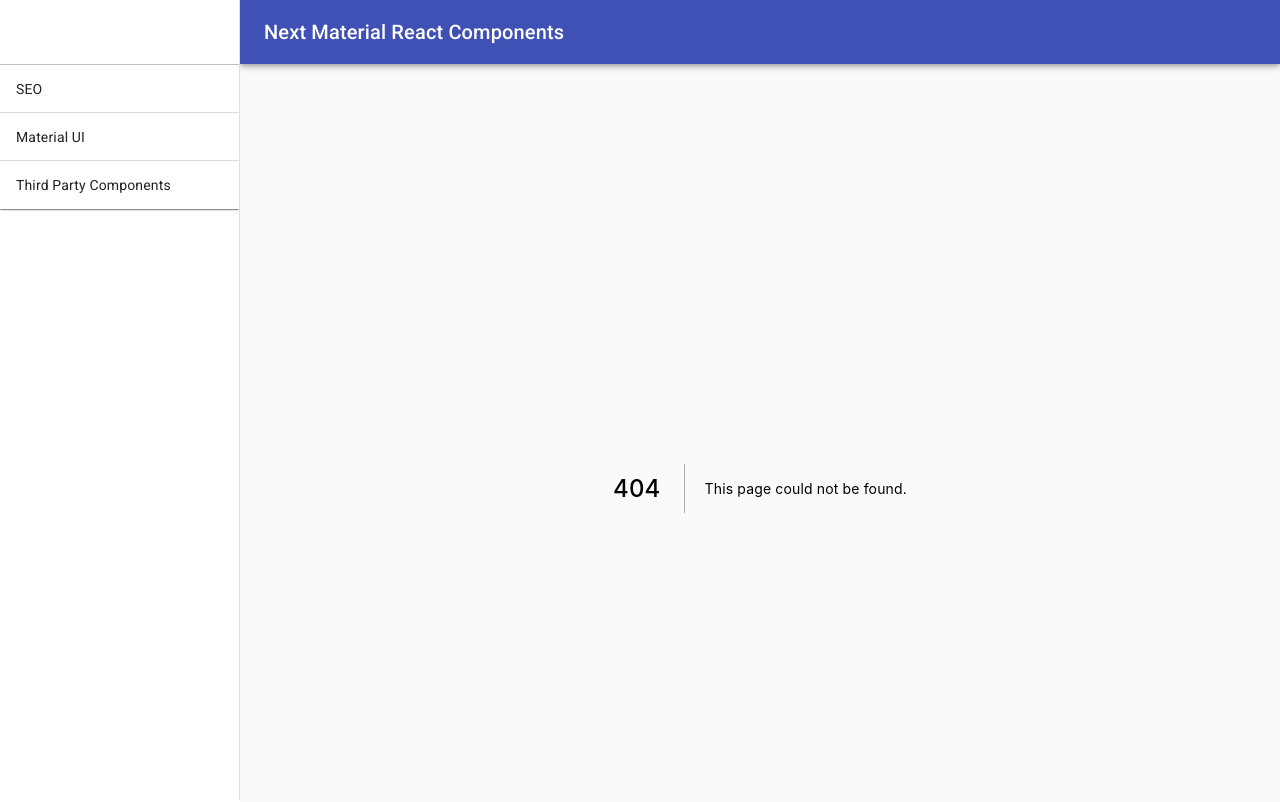
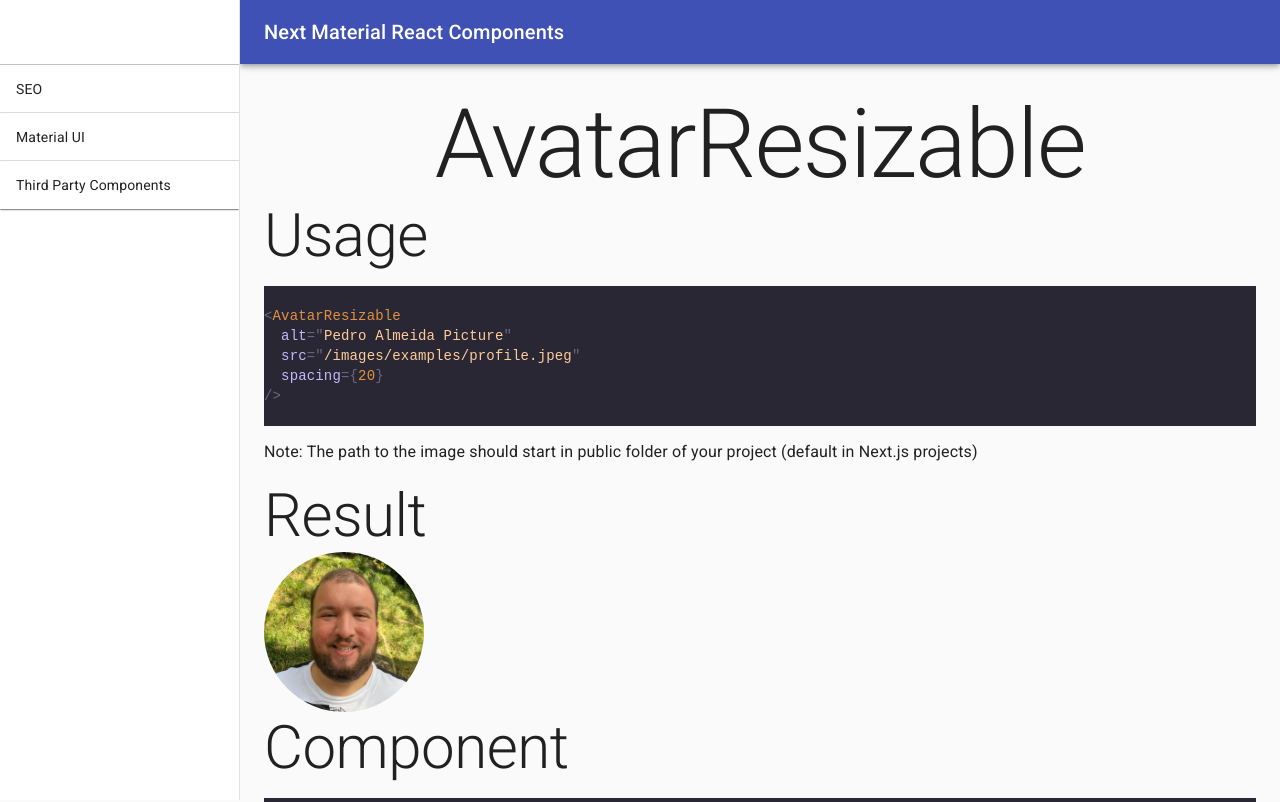
Before and after one commit to PedroMarianoAlmeida/next-material-ui-components, a Next.js app: page /AvatarResizable in a window 1280 px wide. Before the commit this address had no page. Shown: the top 802 px of the page. Built offline with nearby package versions, Linux system fonts and the light colour scheme.

Commit message:
Avatar resizable

```diff
--- /dev/null
+++ b/pages/AvatarResizable.tsx
@@ -0,0 +1,67 @@
+import Typography from '@material-ui/core/Typography';
+import Chip from '@material-ui/core/Chip';
+
+import ShowCode from '../src/components/reusable/ThirdPartyComponents/ShowCode';
+import TitleAndDescriptionSEO from '../src/components/reusable/SEO/TitleAndDescriptionSEO';
+
+import AvatarResizable from '../src/components/reusable/MaterialUI/AvatarResizable';
+
+const AvatarResizableText = `
+import Avatar from '@material-ui/core/Avatar'
+import { makeStyles } from '@material-ui/core/styles'
+
+const AvatarResizable = ({ alt, src, spacing }) => {
+  const useStyles = makeStyles((theme) => ({
+    size: {
+      width: theme.spacing(spacing),
+      height: theme.spacing(spacing),
+    },
+  }))
+
+  const classes = useStyles()
+
+  return <Avatar alt={alt} src={src} className={classes.size} />
+}
+
+export default AvatarResizable
+`;
+
+const example = `
+<AvatarResizable
+  alt="Pedro Almeida Picture"
+  src="/images/examples/profile.jpeg"
+  spacing={20}
+/>
+`;
+
+const AvatarResizablePage = () => {
+  return (
+    <>
+      <TitleAndDescriptionSEO
+        title="AvatarResizable"
+        description="How to use AvatarResizable component"
+      />
+      <Typography variant="h1" align="center">
+        AvatarResizable
+      </Typography>
+      <Typography variant="h2">Usage</Typography>
+      <ShowCode code={example} language="jsx" />
+      <Typography paragraph>
+        Note: The path to the image should start in public folder of your
+        project (default in Next.js projects)
+      </Typography>
+      <Typography variant="h2">Result</Typography>
+      <AvatarResizable
+        alt="Pedro Almeida Picture"
+        src="/images/examples/profile.jpeg"
+        spacing={20}
+      />
+      <Typography variant="h2">Component</Typography>
+      <ShowCode code={AvatarResizableText} language="jsx" />
+      <Typography variant="h2">Dependencies</Typography>
+      <Chip label="Material UI" />
+    </>
+  );
+};
+
+export default AvatarResizablePage;
--- a/pages/index.tsx
+++ b/pages/index.tsx
@@ -22,9 +22,10 @@ export default function Home() {
         Go to{' '}
         <ExternalLink
           href="https://github.com/PedroMarianoAlmeida/next-material-ui-template"
-          text="template"
           tooltip="template repo"
-        />
+        >
+          template
+        </ExternalLink>
       </Typography>
     </>
   );
--- /dev/null
+++ b/src/components/reusable/MaterialUI/AvatarResizable.tsx
@@ -0,0 +1,17 @@
+import Avatar from '@material-ui/core/Avatar'
+import { makeStyles } from '@material-ui/core/styles'
+
+const AvatarResizable = ({ alt, src, spacing }) => {
+  const useStyles = makeStyles((theme) => ({
+    size: {
+      width: theme.spacing(spacing),
+      height: theme.spacing(spacing),
+    },
+  }))
+
+  const classes = useStyles()
+
+  return <Avatar alt={alt} src={src} className={classes.size} />
+}
+
+export default AvatarResizable
--- a/src/components/specific/ComponentItem.tsx
+++ b/src/components/specific/ComponentItem.tsx
@@ -4,15 +4,17 @@ import AccordionSummary from '@material-ui/core/AccordionSummary';
 import AccordionDetails from '@material-ui/core/AccordionDetails';
 import MaterialLink from '@material-ui/core/Link';
 
-const ComponentItem = ({ title, component }) => {
+const ComponentItem = ({ title, components }) => {
   return (
     <Accordion>
       <AccordionSummary>{title}</AccordionSummary>
-      <AccordionDetails>
-        <NextLink href={component}>
-          <MaterialLink>{component}</MaterialLink>
-        </NextLink>
-      </AccordionDetails>
+      {components.map((component) => (
+        <AccordionDetails key={component}>
+          <NextLink href={component}>
+            <MaterialLink>{component}</MaterialLink>
+          </NextLink>
+        </AccordionDetails>
+      ))}
     </Accordion>
   );
 };
--- a/src/components/specific/PermanentDrawerLeft.tsx
+++ b/src/components/specific/PermanentDrawerLeft.tsx
@@ -7,10 +7,6 @@ import AppBar from '@material-ui/core/AppBar';
 import Toolbar from '@material-ui/core/Toolbar';
 import Typography from '@material-ui/core/Typography';
 import Divider from '@material-ui/core/Divider';
-import Accordion from '@material-ui/core/Accordion';
-import AccordionSummary from '@material-ui/core/AccordionSummary';
-import AccordionDetails from '@material-ui/core/AccordionDetails';
-import MaterialLink from '@material-ui/core/Link';
 
 import ComponentItem from './ComponentItem';
 
@@ -67,9 +63,15 @@ export default function PermanentDrawerLeft({ children }) {
       >
         <div className={classes.toolbar} />
         <Divider />
-        <ComponentItem title="SEO" component="TitleAndDescriptionSEO" />
-        <ComponentItem title="Material UI" component="ExternalLink" />
-        <ComponentItem title="Third Party Components" component="ShowCode" />
+        <ComponentItem title="SEO" components={['TitleAndDescriptionSEO']} />
+        <ComponentItem
+          title="Material UI"
+          components={['ExternalLink', 'AvatarResizable']}
+        />
+        <ComponentItem
+          title="Third Party Components"
+          components={['ShowCode']}
+        />
 
         <Divider />
       </Drawer>
```
Also changed, not shown: public/images/examples/profile.jpeg (added).
